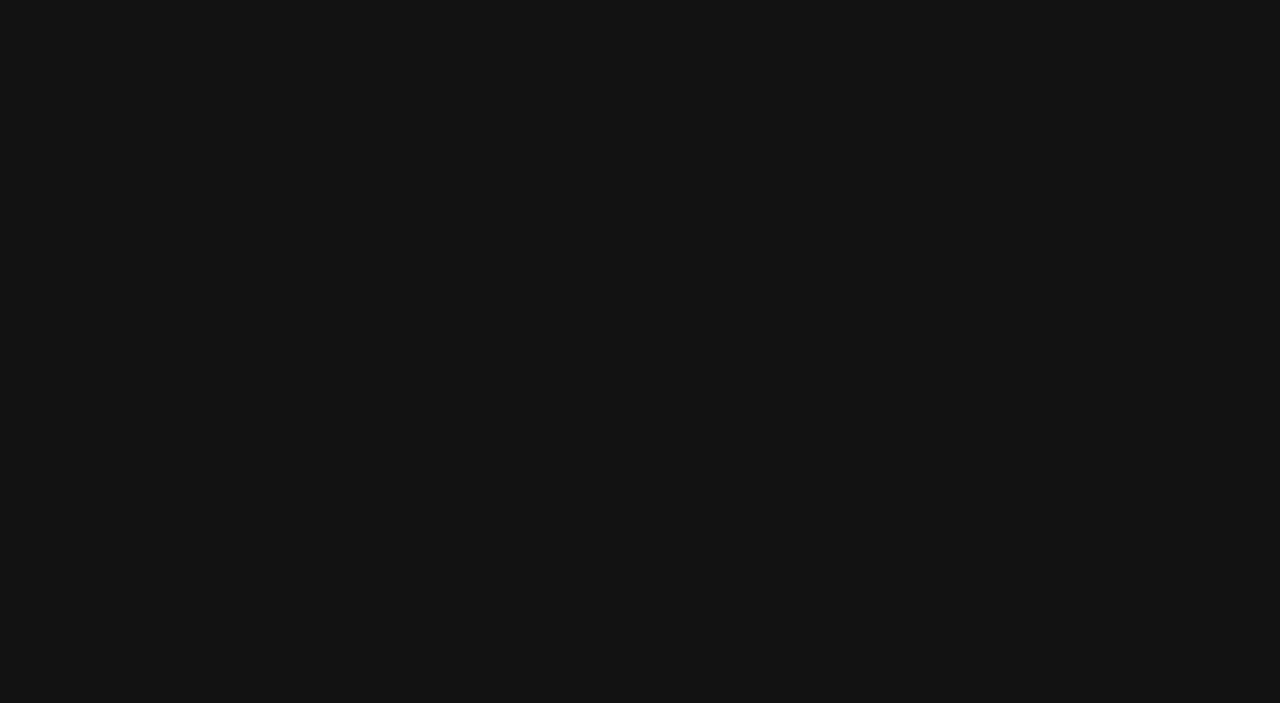
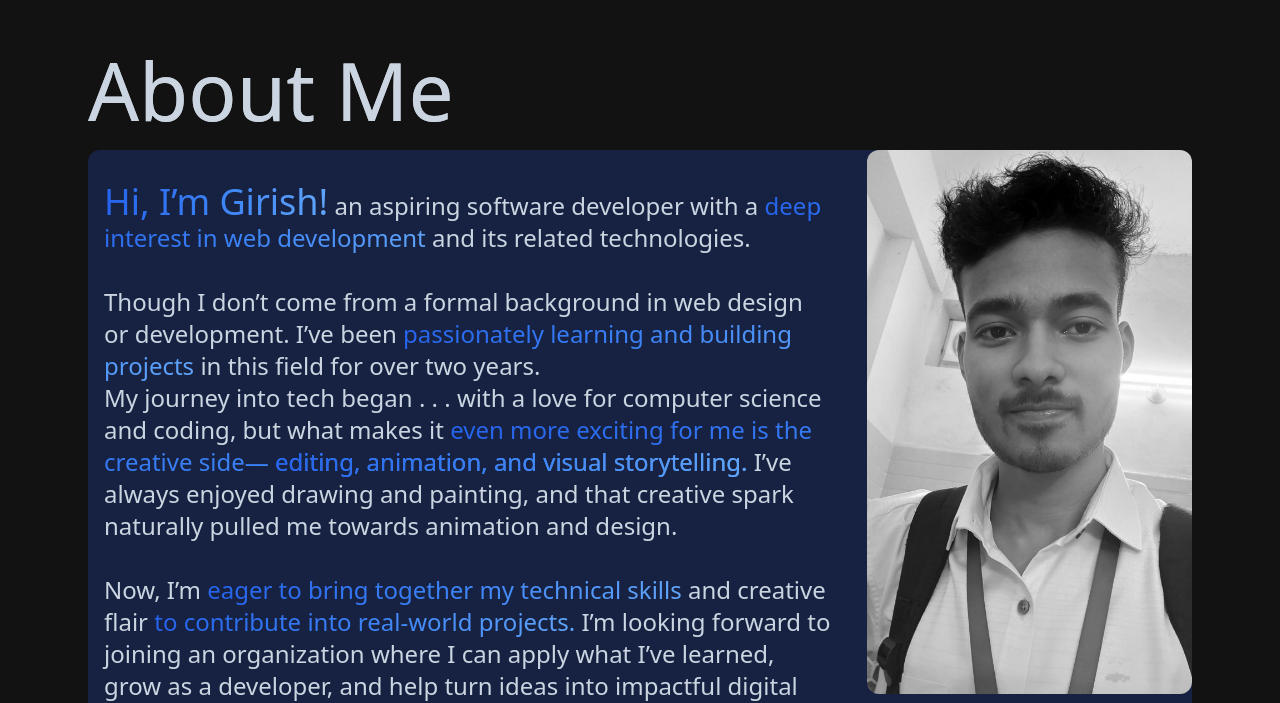
Before and after one commit to Girishbanua/personalPortfolio, a React (Vite) app: page / in a window 1280 px wide. Shown: the part 974-1677 px from the top of the page. Before the commit the page ends 800 px from the top, so only its background shows below. Built offline with nearby package versions, Linux system fonts and the light colour scheme; a web font is replaced by a local one.

Commit message:
new photo added and changed the style of about me, we still need some functionality in the reusable aboutme component

```diff
--- a/src/About.jsx
+++ b/src/About.jsx
@@ -1,30 +1,62 @@
 const About = () => {
   return (
-    <div>
-      <h1>About Me</h1>
-      <div className="rounded-xl h-[60vh] flex flex-col md:flex-row">
-        <img src="/new.jpg" alt="profile image" className="h-[25rem] rounded-xl"/>
-        <p className="bg-darkBg/40 backdrop-blur-lg rounded-xl p-4 h-full">
-          <b>Hi, I’m Girish!</b> an aspiring web developer with a deep interest in
-          web development and its related technologies. <br />Though I don’t come from
-          a formal background in web design or development. I’ve been
-          passionately learning and building projects in this field for over two
-          years.
-          <br /> My journey into tech began with a love for computer science and
-          coding, but what makes it even more exciting for me is the creative
-          side—editing, animation, and visual storytelling. I’ve always enjoyed
-          drawing and painting, and that creative spark naturally pulled me
-          towards animation and design. <br /> Now, I’m eager to bring together my
-          technical skills and creative flair to contribute to real-world
-          projects. I’m looking forward to joining an organization where I can
-          apply what I’ve learned, grow as a developer, and help turn ideas into
-          impactful digital experiences
-        </p>
-      </div>
+    <div className="p-4">
+      <AboutMeComp />
       <h2>Education</h2>
       <h2>Hobbies</h2>
     </div>
   );
 };
+export const AboutMeComp = () => {
+  return (
+    <div className="overflow-hidden">
+      <h1>About Me</h1>
+      <div className="bg-blue-900/40 overflow-ellipsis rounded-xl flex flex-col-reverse sm:flex-col gap-5 md:flex-row">
+        <p className=" overflow-ellipsis backdrop-blur-lg rounded-xl p-4 text-2xl font-light h-[25rem] sm:h-full ">
+          <b className="blueGradientText text-4xl">Hi, I’m Girish!</b> an
+          aspiring software developer with a{" "}
+          <b className="blueGradientText">deep interest in web development </b>
+          and its related technologies. <br />
+          <br />
+          Though I don’t come from a formal background in web design or
+          development. I’ve been
+          <span className="blueGradientText">
+            {" "}
+            passionately learning and building projects
+          </span>{" "}
+          in this field for over two years.
+          <br /> My journey into tech began <span className="">. . .</span> with a love for computer science and
+          coding, but what makes it{" "}
+          <span className="blueGradientText">
+            {" "}
+            even more exciting for me is the creative side—{" "}
+            <b className="blueGradientText">
+              {" "}
+              editing, animation, and visual storytelling.
+            </b>{" "}
+          </span>{" "}
+          I’ve always enjoyed drawing and painting, and that creative spark
+          naturally pulled me towards animation and design. <br />
+          <br /> Now, I’m{" "}
+          <span className="blueGradientText">
+            eager to bring together my technical skills
+          </span>{" "}
+          and creative flair{" "}
+          <span className="blueGradientText">
+            to contribute into real-world projects.
+          </span>{" "}
+          I’m looking forward to joining an organization where I can apply what
+          I’ve learned, grow as a developer, and help turn ideas into impactful
+          digital experiences
+        </p>
+        <img
+          src="/selfie.jpg"
+          alt="profile image"
+          className="grayscale sm:h-[34rem] w-[95rem] h-[25rem] rounded-xl object-cover "
+        />
 
+      </div>
+    </div>
+  );
+};
 export default About;
--- a/src/App.jsx
+++ b/src/App.jsx
@@ -4,9 +4,9 @@ import About from './About';
 
 function App() {
   return (
-    <Router basename='/personalPortfolio' >
+    <Router>
       <Routes>
-        <Route path="/personalPortfolio" element={<Home />} />
+        <Route path="/" element={<Home />} />
         <Route path="/about" element={<About />} />
       </Routes>
     </Router>
--- a/src/Home.jsx
+++ b/src/Home.jsx
@@ -2,6 +2,7 @@ import { useState } from "react";
 import "./index.css";
 import Typewriter from "typewriter-effect";
 import { useNavigate } from 'react-router-dom';
+import { AboutMeComp } from "./About";
 
 const Home = () => {
   const [click, setClick] = useState(false);
@@ -107,31 +108,13 @@ const Home = () => {
         {/* ------------------aboutme section-------------------- */}
         <section
           className=" border-2 border-blue-600 md:border-0 md:p-2 rounded-3xl p-4 md:my-40
-        my-20 flex align-center justify-center gap-10 "
+        my-20 flex flex-col align-center justify-center gap-10 "
         >
-          <div className="bgImgProfile hidden md:block">
-            <img
-              src="new.jpg"
-              alt="profile image"
-              className="my-2 rounded-3xl h-[25rem] object-cover md:h-[35rem] md:object-[10%_37%] grayscale "
-            />
-          </div>
-          <div className=" flex flex-col sm:text-center md:text-left ">
-            <h1>About me</h1>
-            <p className="italic md:mt-20">
-              Crafting web experiences with love
-              <span className="not-italic redGradientText">❣️</span>
-            </p>
-            <p className="md:max-w-[34rem] mt-5 md:text-justify sm:text-center">
-              Hey, I’m Girish! I’m learning web development and love mixing tech
-              with creativity. I enjoy coding, designing, and bringing ideas to
-              life on the web.
-            </p>
-            <div className="relative mt-11 mb-5 self-end sm:self-center md:self-start ">
+          <AboutMeComp />
+          <div className="relative mt-11 mb-5 self-end sm:self-center md:self-start ">
               <button className=" bg-darkBg text-gray-300" onClick={() => navigate('/about')}>Know more...</button>
               <div className="borderButton"></div>
             </div>
-          </div>
         </section>
         {/* ------------------technologies section-------------------- */}
         <section className="technologies p-4">
```
Also changed, not shown: public/selfie.jpg (added).
